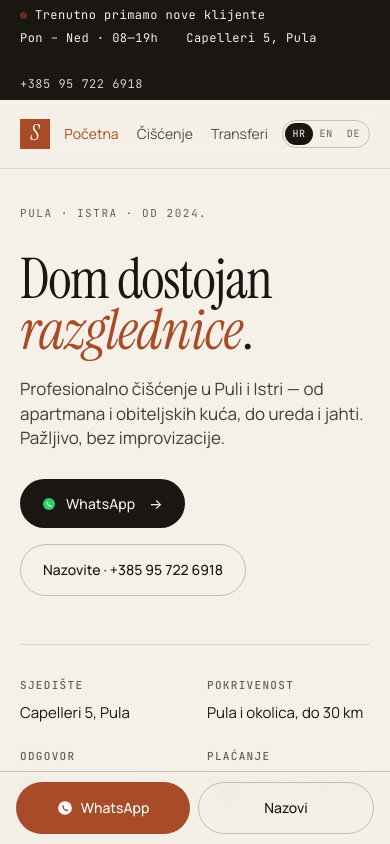
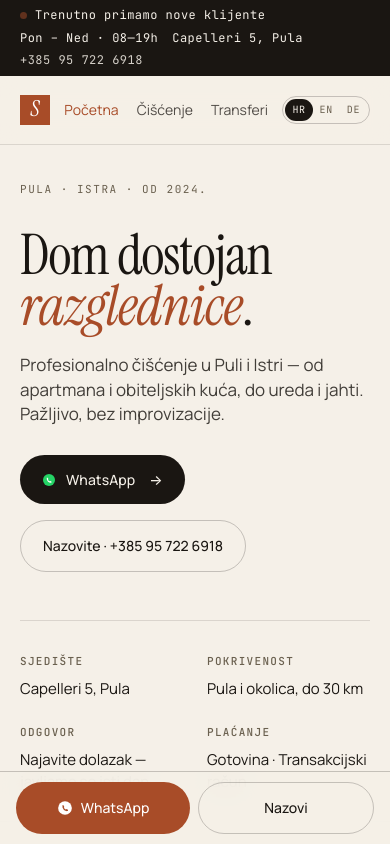
Before and after one commit to APuhanic/sprinter, a SvelteKit app: page /hr in a window 390 px wide. Shown: the top 844 px of the page. Built offline with nearby package versions, Linux system fonts and the light colour scheme.

Commit message:
feat(mobile): tighten utility strip inner-group gap
The hours+address+phone span had an inline gap:28px that survived the
mobile media query. Extracted into .utility__group class so the mobile
override can drop it to 4px row / 14px column, matching the outer wrap
spacing.

```diff
--- a/src/app.css
+++ b/src/app.css
@@ -227,6 +227,11 @@ button {
 	justify-content: space-between;
 	flex-wrap: wrap;
 }
+.utility__group {
+	display: inline-flex;
+	gap: 28px;
+	flex-wrap: wrap;
+}
 .utility a {
 	opacity: 0.85;
 }
@@ -610,6 +615,9 @@ button {
 		gap: 4px 16px;
 		padding-block: 6px;
 	}
+	.utility__group {
+		gap: 4px 14px;
+	}
 	.brand__word {
 		display: none;
 	}
--- a/src/routes/[lang]/+layout.svelte
+++ b/src/routes/[lang]/+layout.svelte
@@ -71,7 +71,7 @@
 <div class="utility">
 	<div class="wrap">
 		<span><span class="pulse" aria-hidden="true"></span>{t.banner.notice}</span>
-		<span style="display:inline-flex; gap:28px; flex-wrap:wrap;">
+		<span class="utility__group">
 			<span>{t.banner.hours}</span>
 			<span>{t.banner.address}</span>
 			<a href={telHref}>{t.banner.phone}</a>
```
